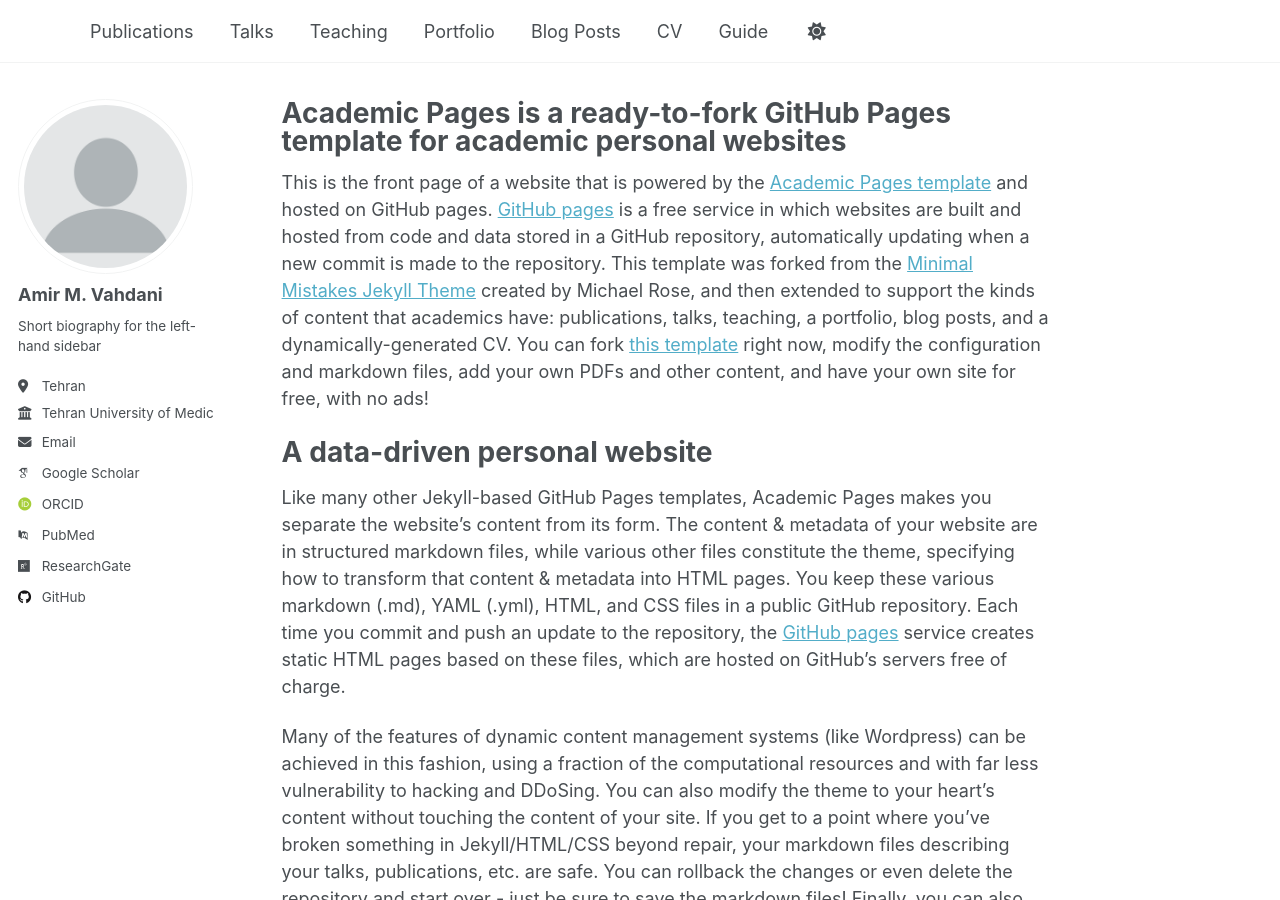
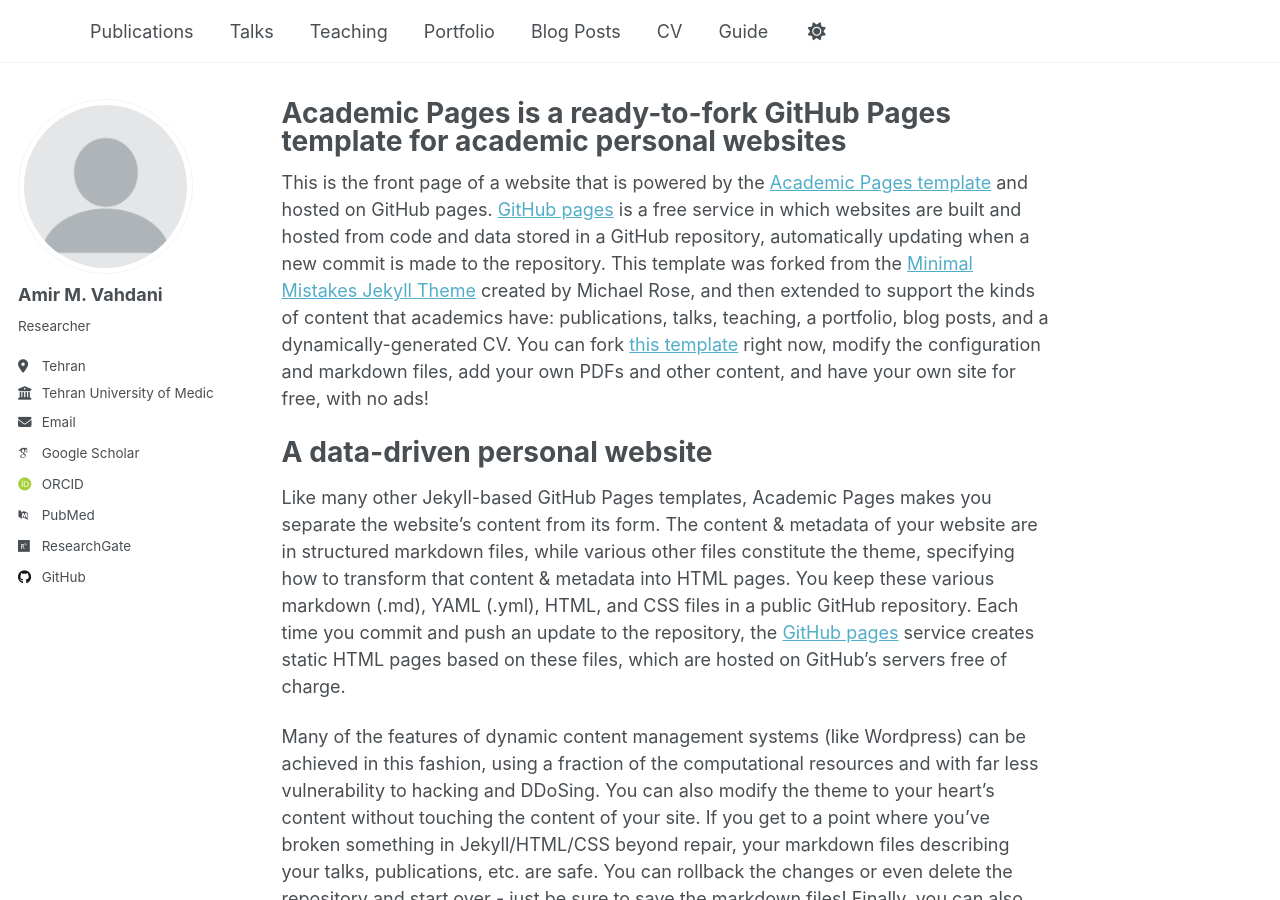
Before and after one commit to AmirV97/amirv97.github.io, a Jekyll site: the page built from _pages/about.md, in a window 1280 px wide and 900 px high. Built offline with Jekyll 4.4.1, drawn with Linux system fonts in a browser that asks for light colours; some web fonts are replaced.

Commit message:
URL setup.

```diff
--- a/_config.yml
+++ b/_config.yml
@@ -13,7 +13,7 @@ title                    : ""
 title_separator          : "-"
 name                     : &name "Amir M. Vahdani"
 description              : &description "MD"
-url                      : https://academicpages.github.io # the base hostname & protocol for your site e.g. "https://[your GitHub username].github.io" or if you already have some other page hosted on Github then use "https://[your GitHub username].github.io/[Your Repo Name]"
+url                      : https://amirv97.github.io # the base hostname & protocol for your site e.g. "https://[your GitHub username].github.io" or if you already have some other page hosted on Github then use "https://[your GitHub username].github.io/[Your Repo Name]"
 baseurl                  : "" # the subpath of your site, e.g. "/blog"
 repository               : "academicpages/academicpages.github.io"
 
@@ -25,7 +25,7 @@ author:
   avatar           : "profile.png"
   name             : "Amir M. Vahdani"
   pronouns         : # example: "she/her"
-  bio              : "Short biography for the left-hand sidebar"
+  bio              : "Researcher"
   location         : "Tehran"
   employer         : "Tehran University of Medical Sciences"
   uri              : # URL
```
Also changed, not shown: _posts/The many faces of linear regression.md (+0 -4 lines).
